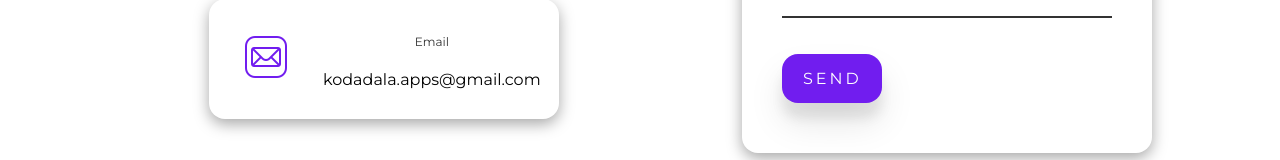
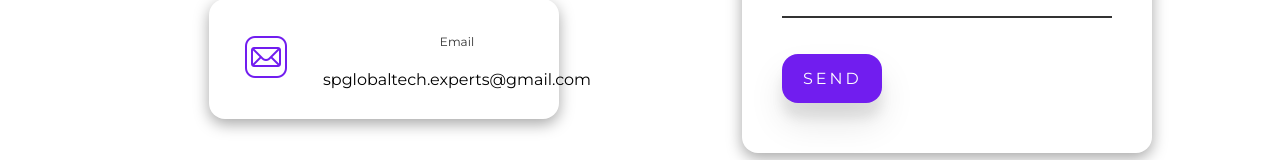
Before and after one commit to anandshiva10/spglobaltech, a plain HTML site: page index.html in a window 1280 px wide. Shown: the part 4046-4206 px from the top of the page. Drawn offline with nearby package versions, Linux system fonts and the light colour scheme.

Commit message:
changed the email

```diff
--- a/index.html
+++ b/index.html
@@ -347,7 +347,7 @@
                             <div class="icon"><img src="./images/email.png"/></div>
                             <div class="text">
                                 <p class="text-title">Email</p>
-                                <p class="text-info">kodadala.apps@gmail.com</p>
+                                <p class="text-info">spglobaltech.experts@gmail.com</p>
                             </div>
                         </div>
                     </div>
```
